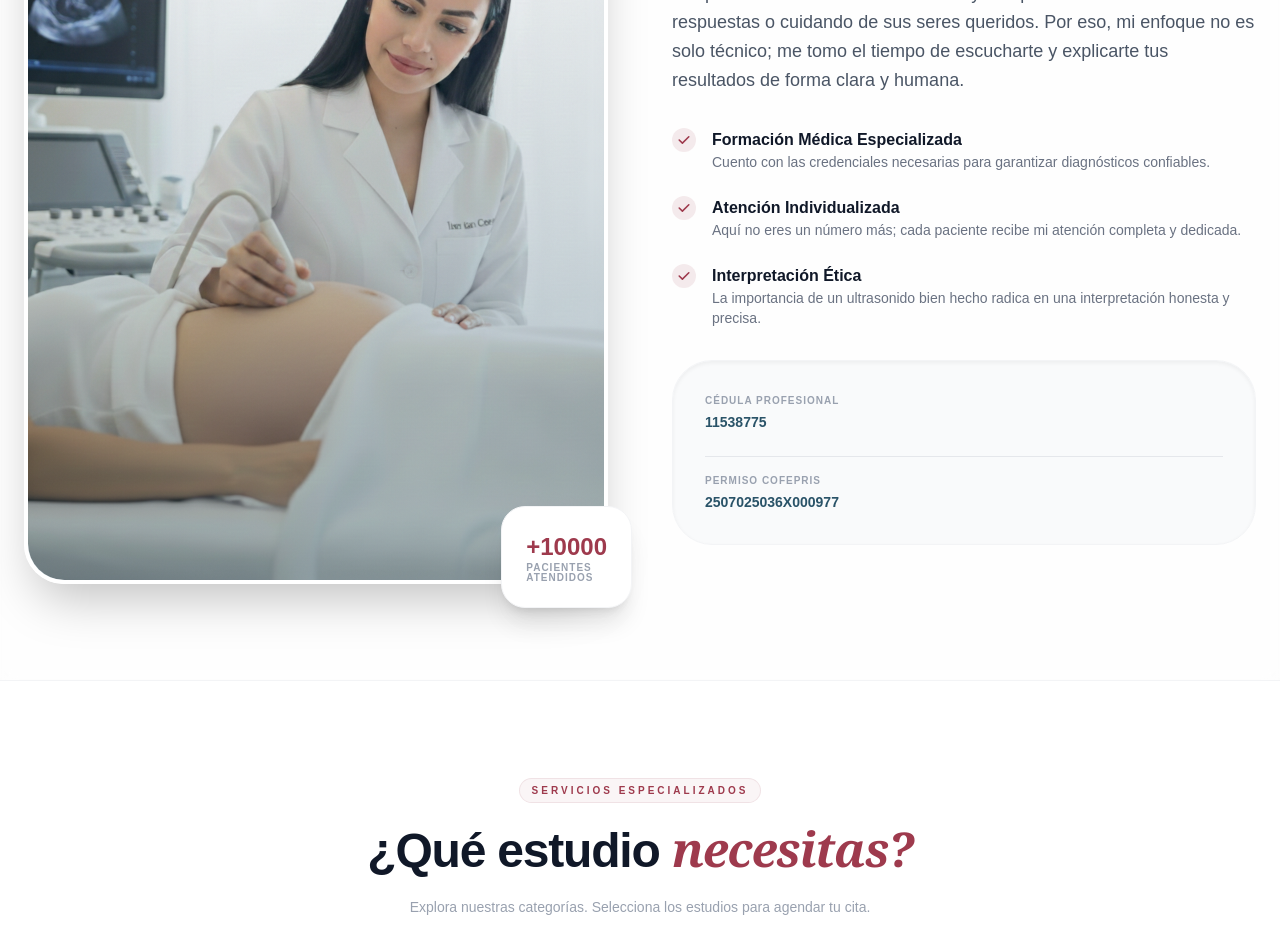
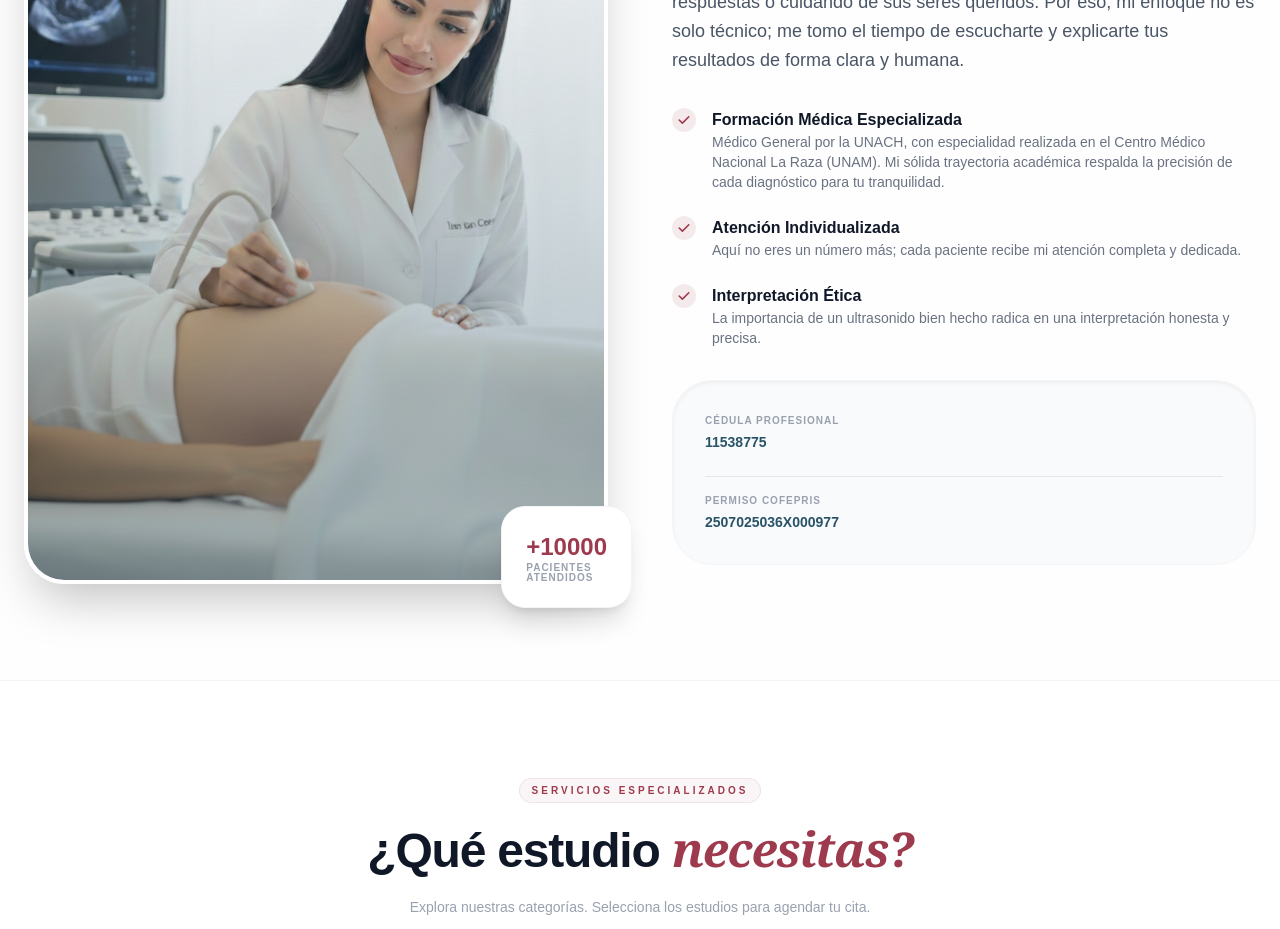
Before and after one commit to randyasp-sketch/dra-isis-ultrasonido, a Next.js app: page / in a window 1280 px wide. Shown: the part 1340-2269 px from the top of the page. Built offline with nearby package versions, Linux system fonts and the light colour scheme.

Commit message:
Update: Agregando formación académica

```diff
--- a/app/page.tsx
+++ b/app/page.tsx
@@ -174,7 +174,7 @@ export default function Home() {
 
             <div className="grid gap-6">
               {[
-                { t: "Formación Médica Especializada", d: "Cuento con las credenciales necesarias para garantizar diagnósticos confiables." },
+                { t: "Formación Médica Especializada", d: "Médico General por la UNACH, con especialidad realizada en el Centro Médico Nacional La Raza (UNAM). Mi sólida trayectoria académica respalda la precisión de cada diagnóstico para tu tranquilidad." },
                 { t: "Atención Individualizada", d: "Aquí no eres un número más; cada paciente recibe mi atención completa y dedicada." },
                 { t: "Interpretación Ética", d: "La importancia de un ultrasonido bien hecho radica en una interpretación honesta y precisa." }
               ].map((item, i) => (
```
